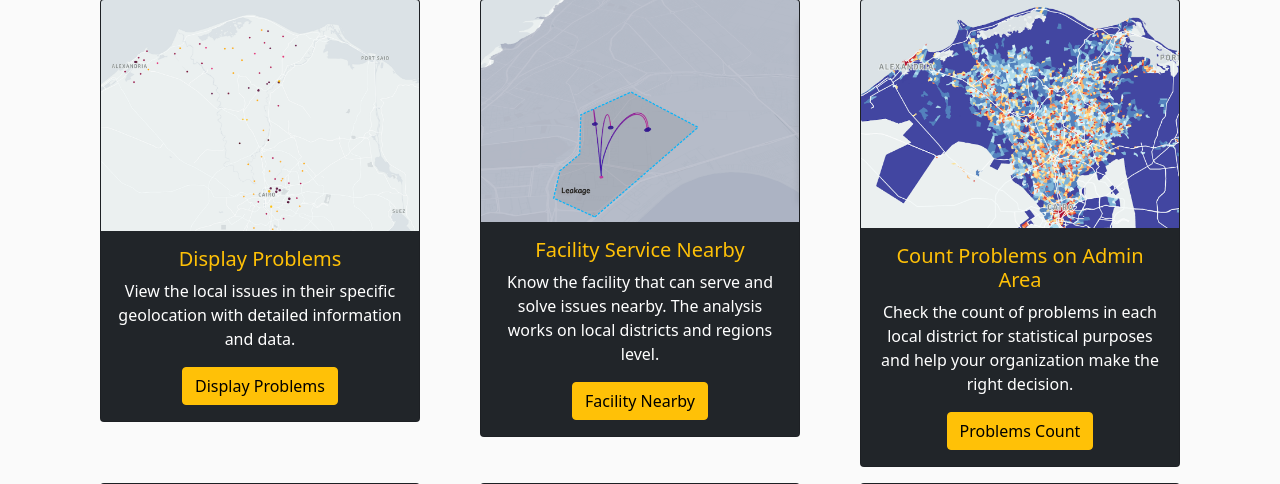
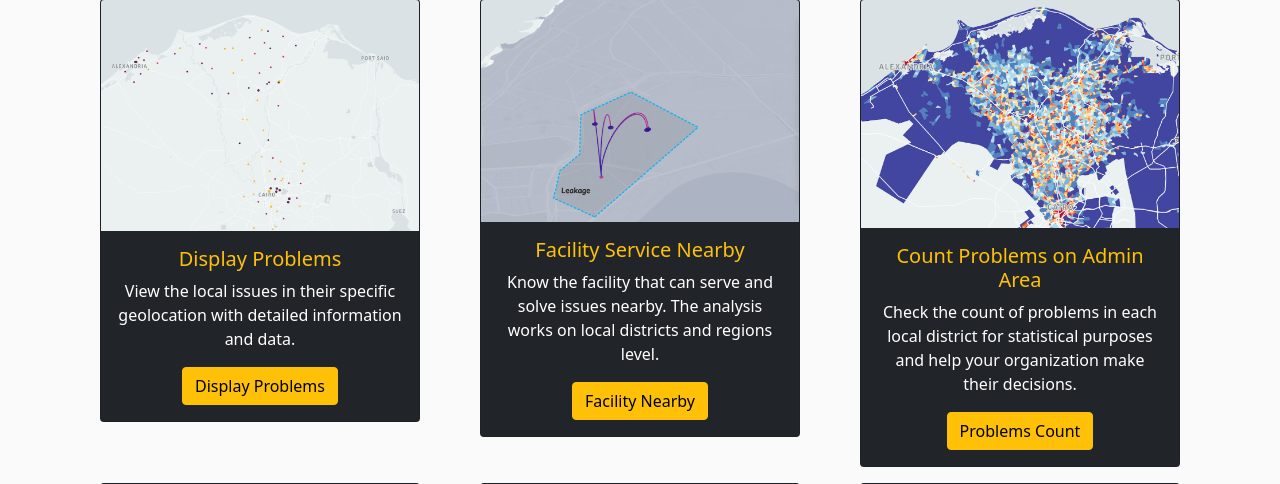
Before and after one commit to Youssef-Harby/report-it, a Flask app: template reportit/templates/myanalysis.html in a window 1280 px wide. Shown: the part 185-669 px from the top of the page. Run offline with Flask 2, Linux system fonts and the light colour scheme; the template is opened without the code that fills it, so the values that code supplies are empty.

Commit message:
word edit

```diff
--- a/reportit/templates/myanalysis.html
+++ b/reportit/templates/myanalysis.html
@@ -52,7 +52,7 @@
                 <img class="card-img-top" src="{{ url_for('static', filename = 'Count2.png') }}" alt="Card image cap">
                 <div class="card-body">
                   <h5 class="card-title text-warning">Count Problems on Admin Area</h5>
-                  <p class="card-text">Check the count of problems in each local district for statistical purposes and help your organization make the right decision.</p>
+                  <p class="card-text">Check the count of problems in each local district for statistical purposes and help your organization make their decisions.</p>
                   <div align="center"><a href="{{ url_for('analysis2', accessuser_access=curr_ana) }}" class="btn btn-warning">Problems Count</a></div>
                 </div>
               </div>
```
